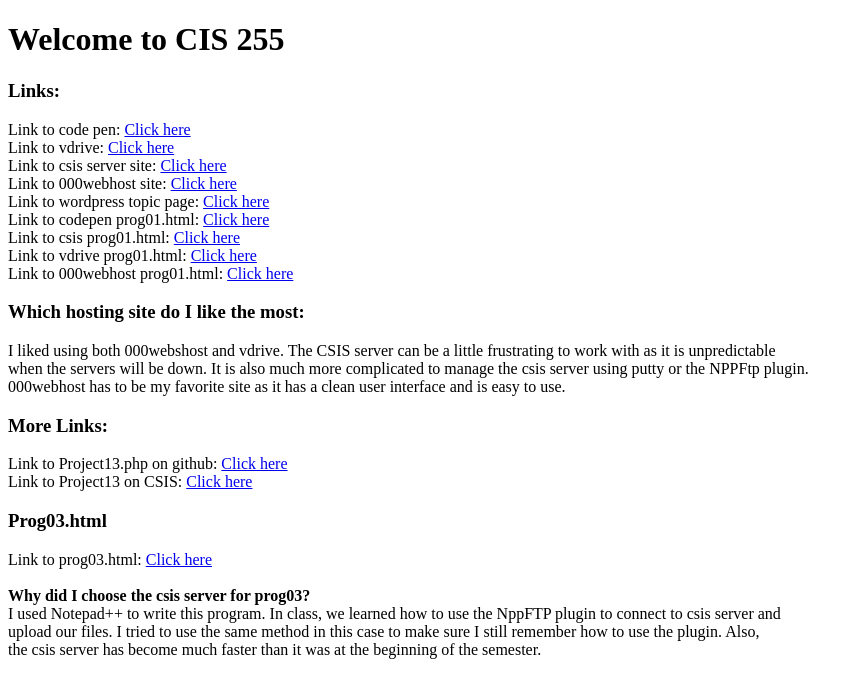
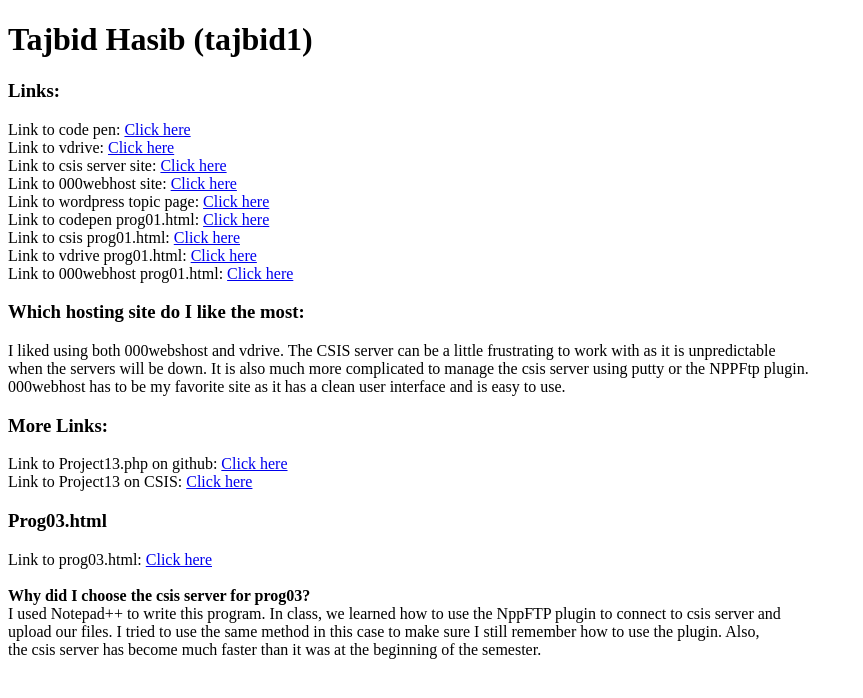
Before and after one commit to tajbid1/pages, a plain HTML site: page index.html in a window 1280 px wide. Shown: the whole page, without its empty margins (0-863 px from the left). Drawn offline with Linux system fonts and the light colour scheme.

Commit message:
Update index.html

```diff
--- a/index.html
+++ b/index.html
@@ -1,7 +1,7 @@
 <!DOCTYPE html>
 <html>
   <head>
-    <h1>Welcome to CIS 255</h1>
+    <h1>Tajbid Hasib (tajbid1)</h1>
   </head>
   <body>
     <p>
```
